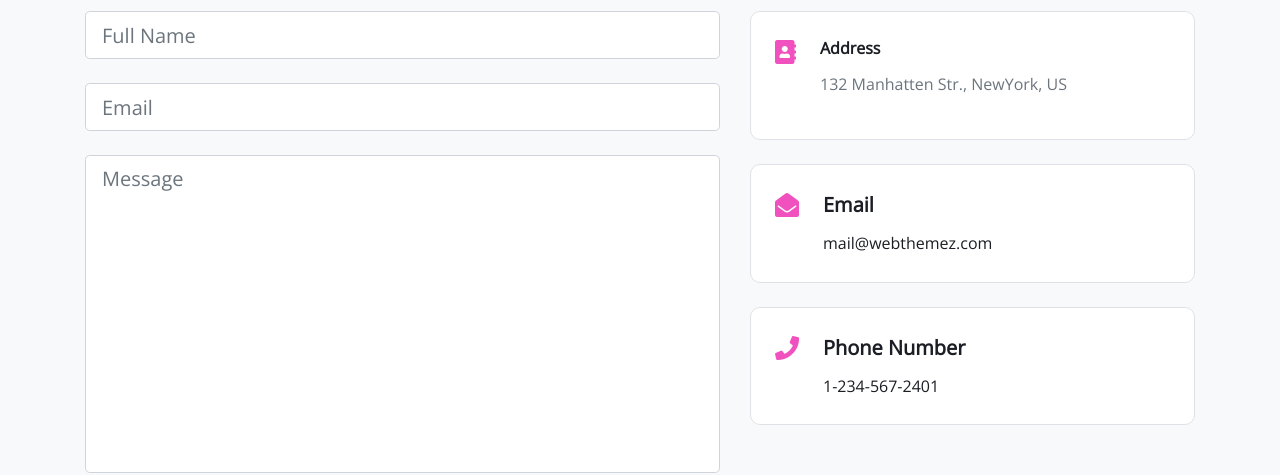
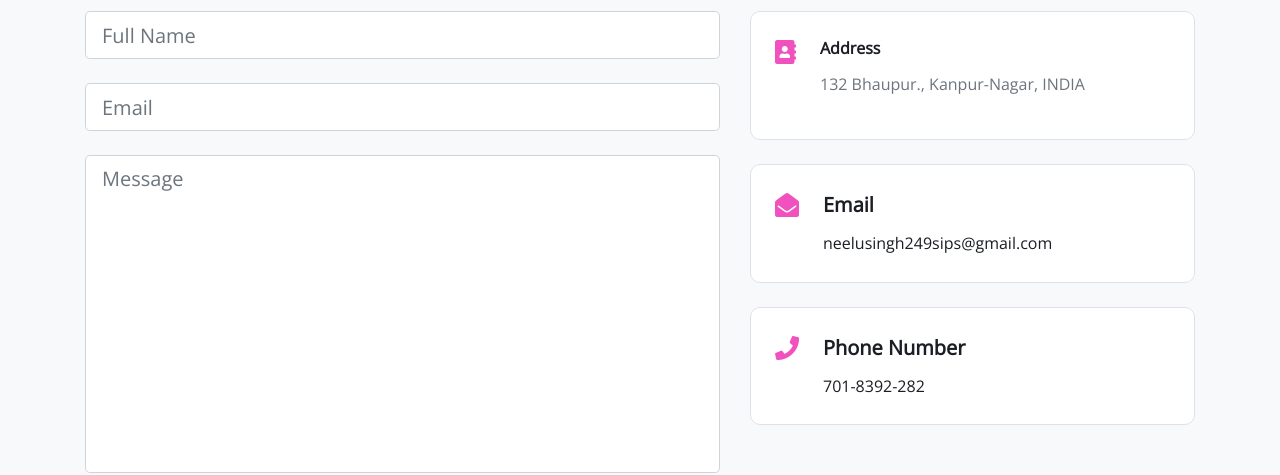
Before and after one commit to Gaurav-249/khushi-beautyparlour, a plain HTML site: page index.html in a window 1280 px wide. Shown: the part 8008-8483 px from the top of the page. Drawn offline with nearby package versions, Linux system fonts and the light colour scheme; a web font is replaced by a local one.

Commit message:
Update index.html

```diff
--- a/index.html
+++ b/index.html
@@ -708,7 +708,7 @@
                        <i class="fa fa-address-book mt-md-1 text-primary pr-4"></i>
 						<div class="text-left">
 							<h6 class="mb-2">Address</h6>
-							<p class="text-muted">132 Manhatten Str., NewYork, US</p>
+							<p class="text-muted">132 Bhaupur., Kanpur-Nagar, INDIA</p>
 						</div>
                 </div>
 
@@ -716,7 +716,7 @@
                        <i class="fas fa-envelope-open mt-md-1 text-primary pr-4"></i>
 						<div class="text-left">
 							  <h3 class="h5">Email</h3>
-            <p class="mb-0">mail@webthemez.com</p>
+            <p class="mb-0">neelusingh249sips@gmail.com</p>
 						</div>
                 </div>
 
@@ -724,7 +724,7 @@
                        <i class="fa fa-phone mt-md-1 text-primary pr-4"></i>
 						<div class="text-left">
 							 <h3 class="h5">Phone Number</h3>
-            <p class="mb-0">1-234-567-2401</p>
+            <p class="mb-0">701-8392-282</p>
 						</div>
                 </div>
 
```
